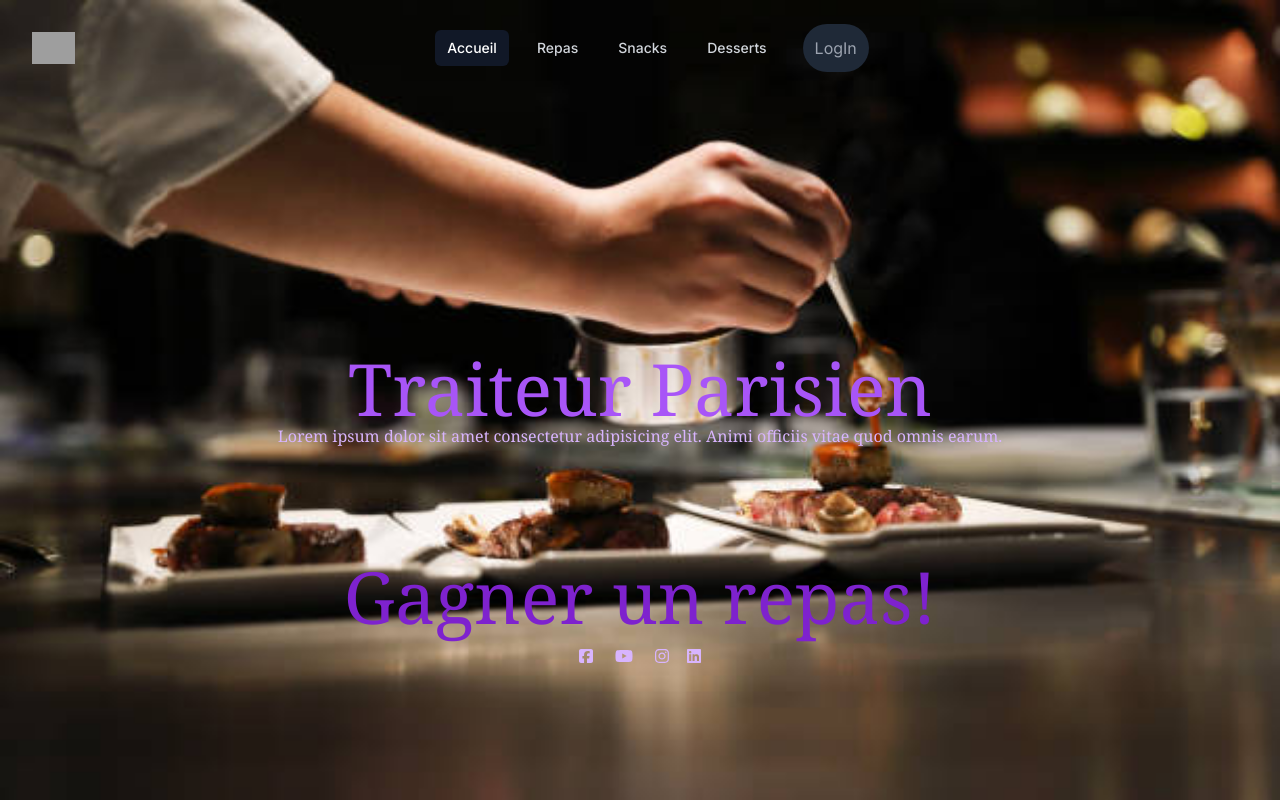
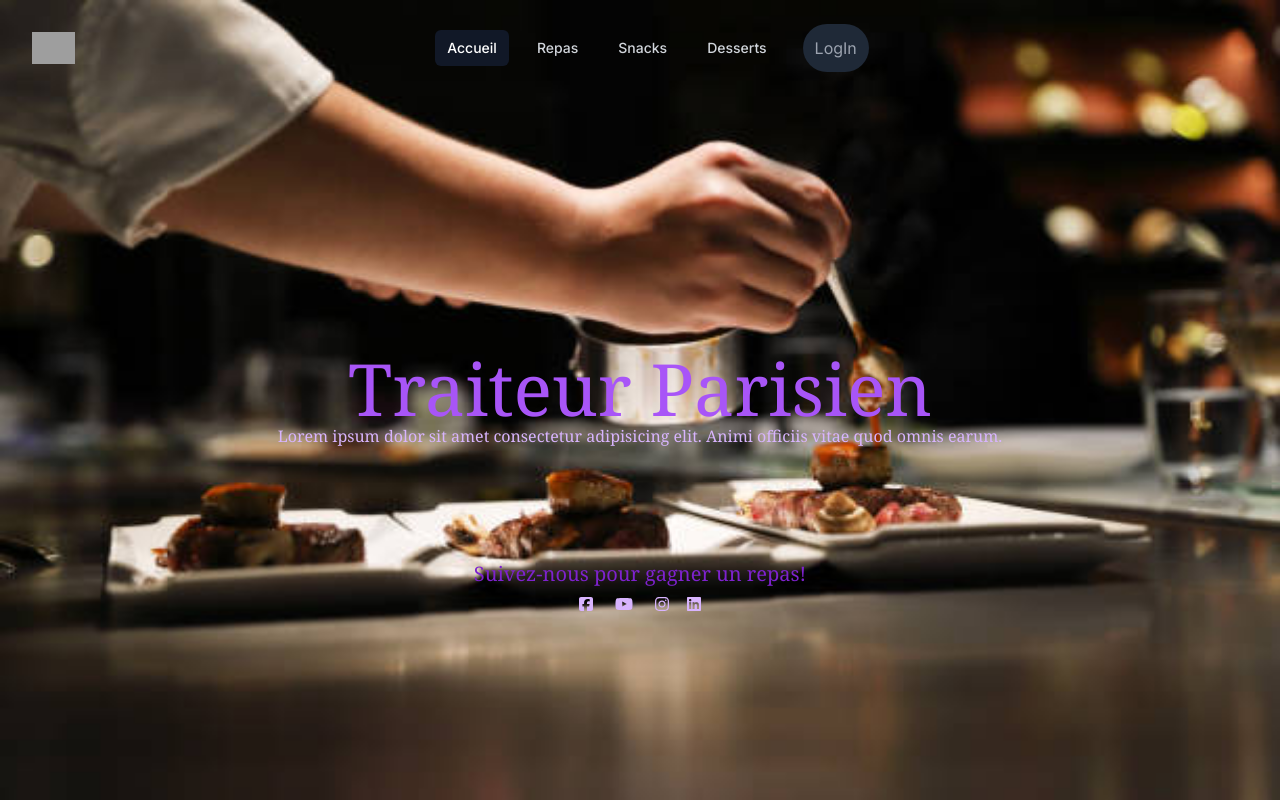
Before and after one commit to RaoufCherif/traiteur, a Next.js app: page / in a window 1280 px wide. Shown: the top 800 px of the page. Built offline with nearby package versions, Linux system fonts and the light colour scheme; grey boxes are pictures that could not be loaded; a web font is replaced by a local one.

Commit message:
create a route for the newsletter

```diff
--- a/src/app/components/Footer.tsx
+++ b/src/app/components/Footer.tsx
@@ -2,12 +2,24 @@ import Link from 'next/link'
 import React from 'react'
 import {FontAwesomeIcon} from '@fortawesome/react-fontawesome';
 import { library } from '@fortawesome/fontawesome-svg-core'
+import { redirect }  from 'next/navigation'
+;
+import { faFacebook, faInstagram, faLinkedin, faSquareFacebook, faYoutube } from '@fortawesome/free-brands-svg-icons'
+import { Input } from 'postcss';
 
-import { faFacebook, faInstagram, faLinkedin, faSquareFacebook, faYoutube } from '@fortawesome/free-brands-svg-icons'
 
+ function getEmail(data : FormData){
+
+        const email = data.get('email')?.valueOf();
+
+        return email
+
+}
 
 
 const Footer = () => {
+
+
   return (
     <>
     <section className='bg-zinc-300  '>
@@ -52,11 +64,25 @@ const Footer = () => {
     <section className='bg-zinc-300  pt-4 items-center'>
 
           <div className='flex flex-raw justify-around'>
+
+      <form  >
+
             <div  className='flex flex-raw ml-4 items-center'>
             <p className='mr-2'>Recevez notre newsletter</p>
             <input className='pl-2 h-8 ' type="email" name="email" id="email"  placeholder='Votre mail'/>
-            <Link href={"/"}><p className='bg-black text-white p-1 '>OK</p></Link>
+            <button className='bg-black text-white p-1 '  > Ok </button>
+
+            <Link href={{
+              pathname : "thanks",
+              query: {
+
+
+                }
+              }}
+            >Thanks</Link>
             </div>
+
+            </form>
             <div className='flex flex-raw gap-4 items-center'>
 
             <p className=''>Suivez-nous</p>
--- a/src/app/page.tsx
+++ b/src/app/page.tsx
@@ -31,9 +31,9 @@ export default function Home() {
 
 
         <Link href="/dashboard">
-          <h1 id="gagner_repas" className="relative font-serif text-purple-700  hover:font-sans   text-7xl hover:scale-110 mb-4 mt-28 ">
-            Gagner un repas!
-          </h1>
+          <h4 id="gagner_repas" className="relative font-serif text-purple-700  hover:font-sans   text-xl hover:scale-110 mb-2 mt-28 ">
+            Suivez-nous pour gagner un repas!
+          </h4>
         </Link>
         <Reseau />
 
--- /dev/null
+++ b/src/app/thanks/page.tsx
@@ -0,0 +1,21 @@
+import React from 'react'
+import getEmail from '../components/Footer';
+import { useRouter } from 'next/navigation';
+
+const router = useRouter;
+
+console.log(router)
+
+
+const Thanks = () => {
+
+
+
+
+  return (
+    <div> Thanks</div>
+  )
+
+}
+
+export default Thanks
```
